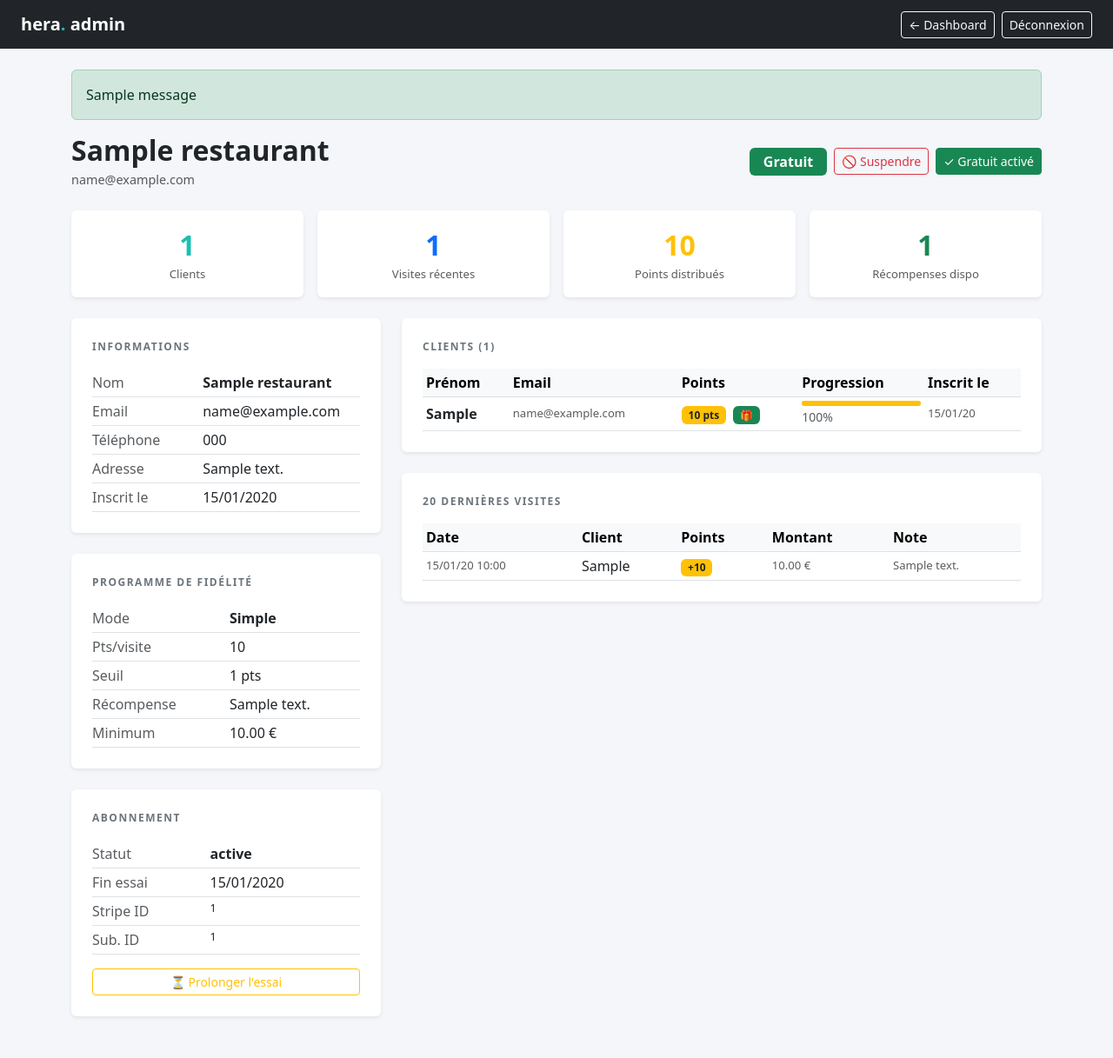
After one commit to krs12k/Hera, a Flask app: page /hera-admin/restaurant/1 in a window 1280 px wide. The commit adds this page. Shown: the whole page at 87% size. Run offline with Flask 3, Linux system fonts and the light colour scheme; a user stored in the database is signed in; tables that the repository leaves empty hold one stand-in row (values such as "Sample post"); one stand-in notice (Sample message) is shown; some libraries are stand-ins or nearby versions.

Commit message:
Admin : fiche détaillée par restaurant (clients, visites, abonnement)
Co-Authored-By: Claude Sonnet 4.6 <noreply@anthropic.com>

```diff
--- a/app.py
+++ b/app.py
@@ -934,6 +934,22 @@ def admin_reset_mdp_collaborateur(user_id):
     return redirect(url_for('admin_dashboard'))
 
 
+# ── Admin — Fiche restaurant ─────────────────────────────────────
+@app.route('/hera-admin/restaurant/<int:resto_id>')
+@admin_required
+def admin_restaurant_detail(resto_id):
+    resto = Restaurant.query.get_or_404(resto_id)
+    clients = Client.query.filter_by(restaurant_id=resto_id).order_by(Client.total_points.desc()).all()
+    visits = Visit.query.filter_by(restaurant_id=resto_id).order_by(Visit.created_at.desc()).limit(20).all()
+    now = datetime.utcnow()
+    total_points = sum(c.total_points for c in clients)
+    return render_template('admin/restaurant_detail.html',
+                           resto=resto, clients=clients, visits=visits, now=now,
+                           total_points=total_points,
+                           is_super=session.get('admin_is_super', False),
+                           admin_username=session.get('admin_username', 'admin'))
+
+
 # ── Admin — Supprimer un restaurant ─────────────────────────────
 @app.route('/hera-admin/supprimer/<int:resto_id>', methods=['POST'])
 @admin_required
--- /dev/null
+++ b/templates/admin/restaurant_detail.html
@@ -0,0 +1,333 @@
+<!DOCTYPE html>
+<html lang="fr">
+<head>
+    <meta charset="UTF-8">
+    <meta name="viewport" content="width=device-width, initial-scale=1.0">
+    <title>{{ resto.name }} — hera admin</title>
+    <link href="https://cdn.jsdelivr.net/npm/bootstrap@5.3.0/dist/css/bootstrap.min.css" rel="stylesheet">
+    <style>
+        :root { --turquoise: #1BBFB2; }
+        body { background: #f4f6f9; }
+        .navbar-brand span { color: var(--turquoise); }
+        .stat-card { border-left: 4px solid var(--turquoise); }
+        .badge-gratuit { background: #198754; }
+        .badge-actif { background: #0d6efd; }
+        .badge-essai { background: #ffc107; color: #000; }
+        .badge-expire { background: #dc3545; }
+        .badge-bloque { background: #6f42c1; }
+        .section-title {
+            font-size: 0.75rem;
+            letter-spacing: 1.5px;
+            text-transform: uppercase;
+            color: #6c757d;
+            font-weight: 600;
+            margin-bottom: 1rem;
+        }
+    </style>
+</head>
+<body>
+<nav class="navbar navbar-dark bg-dark px-4 mb-4">
+    <span class="navbar-brand fw-bold">hera<span>.</span> admin</span>
+    <div class="d-flex gap-2 align-items-center">
+        <span class="text-muted" style="font-size:0.8rem">{{ admin_username }}</span>
+        <a href="{{ url_for('admin_dashboard') }}" class="btn btn-outline-light btn-sm">← Dashboard</a>
+        <a href="{{ url_for('admin_logout') }}" class="btn btn-outline-light btn-sm">Déconnexion</a>
+    </div>
+</nav>
+
+<div class="container pb-5">
+    {% with messages = get_flashed_messages(with_categories=true) %}
+        {% for category, message in messages %}
+            <div class="alert alert-{{ category }}">{{ message }}</div>
+        {% endfor %}
+    {% endwith %}
+
+    <!-- En-tête restaurant -->
+    <div class="d-flex align-items-center gap-3 mb-4 flex-wrap">
+        <div>
+            <h2 class="fw-bold mb-1">{{ resto.name }}</h2>
+            <div class="text-muted" style="font-size:0.9rem">{{ resto.email }}</div>
+        </div>
+        <div class="ms-md-auto d-flex gap-2 flex-wrap">
+            {% if resto.subscription_status == 'blocked' %}
+                <span class="badge badge-bloque fs-6 px-3 py-2">🚫 Suspendu</span>
+            {% elif resto.is_free %}
+                <span class="badge badge-gratuit fs-6 px-3 py-2">Gratuit</span>
+            {% elif resto.subscription_status == 'active' %}
+                <span class="badge badge-actif fs-6 px-3 py-2">Abonné</span>
+            {% elif resto.subscription_status == 'trial' and resto.trial_ends_at and resto.trial_ends_at > now %}
+                <span class="badge badge-essai fs-6 px-3 py-2">Essai — jusqu'au {{ resto.trial_ends_at.strftime('%d/%m/%Y') }}</span>
+            {% else %}
+                <span class="badge badge-expire fs-6 px-3 py-2">Expiré</span>
+            {% endif %}
+            <!-- Actions rapides -->
+            <form method="POST" action="{{ url_for('admin_toggle_block', resto_id=resto.id) }}" class="d-inline">
+                <input type="hidden" name="csrf_token" value="{{ csrf_token() }}">
+                <button class="btn btn-sm {{ 'btn-outline-success' if resto.subscription_status == 'blocked' else 'btn-outline-danger' }}">
+                    {{ '🔓 Débloquer' if resto.subscription_status == 'blocked' else '🚫 Suspendre' }}
+                </button>
+            </form>
+            <form method="POST" action="{{ url_for('admin_toggle_free', resto_id=resto.id) }}" class="d-inline">
+                <input type="hidden" name="csrf_token" value="{{ csrf_token() }}">
+                <button class="btn btn-sm {{ 'btn-success' if resto.is_free else 'btn-outline-success' }}">
+                    {{ '✓ Gratuit activé' if resto.is_free else '🎁 Rendre gratuit' }}
+                </button>
+            </form>
+        </div>
+    </div>
+
+    <!-- Stats clés -->
+    <div class="row g-3 mb-4">
+        <div class="col-6 col-md-3">
+            <div class="card border-0 shadow-sm stat-card p-3 text-center">
+                <div class="fs-2 fw-bold" style="color:var(--turquoise)">{{ clients|length }}</div>
+                <div class="text-muted" style="font-size:0.82rem">Clients</div>
+            </div>
+        </div>
+        <div class="col-6 col-md-3">
+            <div class="card border-0 shadow-sm p-3 text-center" style="border-left:4px solid #0d6efd">
+                <div class="fs-2 fw-bold text-primary">{{ visits|length }}</div>
+                <div class="text-muted" style="font-size:0.82rem">Visites récentes</div>
+            </div>
+        </div>
+        <div class="col-6 col-md-3">
+            <div class="card border-0 shadow-sm p-3 text-center" style="border-left:4px solid #ffc107">
+                <div class="fs-2 fw-bold text-warning">{{ total_points }}</div>
+                <div class="text-muted" style="font-size:0.82rem">Points distribués</div>
+            </div>
+        </div>
+        <div class="col-6 col-md-3">
+            <div class="card border-0 shadow-sm p-3 text-center" style="border-left:4px solid #198754">
+                <div class="fs-2 fw-bold text-success">
+                    {% set eligible = clients|selectattr('total_points', 'ge', resto.reward_threshold)|list %}
+                    {{ eligible|length }}
+                </div>
+                <div class="text-muted" style="font-size:0.82rem">Récompenses dispo</div>
+            </div>
+        </div>
+    </div>
+
+    <div class="row g-4">
+        <!-- Colonne gauche -->
+        <div class="col-md-4">
+            <!-- Infos de base -->
+            <div class="card border-0 shadow-sm mb-4">
+                <div class="card-body p-4">
+                    <div class="section-title">Informations</div>
+                    <table class="table table-sm mb-0">
+                        <tr>
+                            <td class="text-muted ps-0" style="width:40%">Nom</td>
+                            <td class="fw-semibold">{{ resto.name }}</td>
+                        </tr>
+                        <tr>
+                            <td class="text-muted ps-0">Email</td>
+                            <td>{{ resto.email }}</td>
+                        </tr>
+                        {% if resto.phone %}
+                        <tr>
+                            <td class="text-muted ps-0">Téléphone</td>
+                            <td>{{ resto.phone }}</td>
+                        </tr>
+                        {% endif %}
+                        {% if resto.address %}
+                        <tr>
+                            <td class="text-muted ps-0">Adresse</td>
+                            <td>{{ resto.address }}</td>
+                        </tr>
+                        {% endif %}
+                        <tr>
+                            <td class="text-muted ps-0">Inscrit le</td>
+                            <td>{{ resto.created_at.strftime('%d/%m/%Y') }}</td>
+                        </tr>
+                    </table>
+                </div>
+            </div>
+
+            <!-- Paramètres fidélité -->
+            <div class="card border-0 shadow-sm mb-4">
+                <div class="card-body p-4">
+                    <div class="section-title">Programme de fidélité</div>
+                    <table class="table table-sm mb-0">
+                        <tr>
+                            <td class="text-muted ps-0">Mode</td>
+                            <td class="fw-semibold">{{ 'Par produits' if resto.point_mode == 'products' else 'Simple' }}</td>
+                        </tr>
+                        <tr>
+                            <td class="text-muted ps-0">Pts/visite</td>
+                            <td>{{ resto.points_per_visit }}</td>
+                        </tr>
+                        <tr>
+                            <td class="text-muted ps-0">Seuil</td>
+                            <td>{{ resto.reward_threshold }} pts</td>
+                        </tr>
+                        <tr>
+                            <td class="text-muted ps-0">Récompense</td>
+                            <td>{{ resto.reward_description }}</td>
+                        </tr>
+                        {% if resto.minimum_amount > 0 %}
+                        <tr>
+                            <td class="text-muted ps-0">Minimum</td>
+                            <td>{{ "%.2f"|format(resto.minimum_amount) }} €</td>
+                        </tr>
+                        {% endif %}
+                    </table>
+                </div>
+            </div>
+
+            <!-- Abonnement -->
+            <div class="card border-0 shadow-sm">
+                <div class="card-body p-4">
+                    <div class="section-title">Abonnement</div>
+                    <table class="table table-sm mb-0">
+                        <tr>
+                            <td class="text-muted ps-0">Statut</td>
+                            <td class="fw-semibold">{{ resto.subscription_status }}</td>
+                        </tr>
+                        {% if resto.trial_ends_at %}
+                        <tr>
+                            <td class="text-muted ps-0">Fin essai</td>
+                            <td>{{ resto.trial_ends_at.strftime('%d/%m/%Y') }}</td>
+                        </tr>
+                        {% endif %}
+                        {% if resto.stripe_customer_id %}
+                        <tr>
+                            <td class="text-muted ps-0">Stripe ID</td>
+                            <td style="font-size:0.78rem;word-break:break-all">{{ resto.stripe_customer_id }}</td>
+                        </tr>
+                        {% endif %}
+                        {% if resto.stripe_subscription_id %}
+                        <tr>
+                            <td class="text-muted ps-0">Sub. ID</td>
+                            <td style="font-size:0.78rem;word-break:break-all">{{ resto.stripe_subscription_id }}</td>
+                        </tr>
+                        {% endif %}
+                    </table>
+                    <!-- Prolonger essai -->
+                    <button class="btn btn-sm btn-outline-warning mt-3 w-100"
+                            data-bs-toggle="modal" data-bs-target="#modalProlonger">
+                        ⏳ Prolonger l'essai
+                    </button>
+                </div>
+            </div>
+        </div>
+
+        <!-- Colonne droite -->
+        <div class="col-md-8">
+            <!-- Clients -->
+            <div class="card border-0 shadow-sm mb-4">
+                <div class="card-body p-4">
+                    <div class="section-title">Clients ({{ clients|length }})</div>
+                    {% if clients %}
+                    <div class="table-responsive">
+                        <table class="table table-sm align-middle mb-0">
+                            <thead class="table-light">
+                                <tr>
+                                    <th>Prénom</th>
+                                    <th>Email</th>
+                                    <th>Points</th>
+                                    <th>Progression</th>
+                                    <th>Inscrit le</th>
+                                </tr>
+                            </thead>
+                            <tbody>
+                                {% for client in clients %}
+                                {% set progression = [((client.total_points / resto.reward_threshold) * 100)|int, 100]|min %}
+                                <tr>
+                                    <td><strong>{{ client.first_name }}</strong></td>
+                                    <td class="text-muted" style="font-size:0.82rem">{{ client.email }}</td>
+                                    <td>
+                                        <span class="badge bg-warning text-dark">{{ client.total_points }} pts</span>
+                                        {% if client.total_points >= resto.reward_threshold %}
+                                            <span class="badge bg-success ms-1">🎁</span>
+                                        {% endif %}
+                                    </td>
+                                    <td style="min-width:90px">
+                                        <div class="progress" style="height:6px">
+                                            <div class="progress-bar bg-warning" style="width:{{ progression }}%"></div>
+                                        </div>
+                                        <small class="text-muted">{{ progression }}%</small>
+                                    </td>
+                                    <td class="text-muted" style="font-size:0.82rem">{{ client.created_at.strftime('%d/%m/%y') }}</td>
+                                </tr>
+                                {% endfor %}
+                            </tbody>
+                        </table>
+                    </div>
+                    {% else %}
+                    <p class="text-muted mb-0">Aucun client inscrit.</p>
+                    {% endif %}
+                </div>
+            </div>
+
+            <!-- 20 dernières visites -->
+            <div class="card border-0 shadow-sm">
+                <div class="card-body p-4">
+                    <div class="section-title">20 dernières visites</div>
+                    {% if visits %}
+                    <div class="table-responsive">
+                        <table class="table table-sm align-middle mb-0">
+                            <thead class="table-light">
+                                <tr>
+                                    <th>Date</th>
+                                    <th>Client</th>
+                                    <th>Points</th>
+                                    <th>Montant</th>
+                                    <th>Note</th>
+                                </tr>
+                            </thead>
+                            <tbody>
+                                {% for visit in visits %}
+                                {% set client = visit.client %}
+                                <tr>
+                                    <td class="text-muted" style="white-space:nowrap;font-size:0.82rem">{{ visit.created_at.strftime('%d/%m/%y %H:%M') }}</td>
+                                    <td>{{ client.first_name if client else '—' }}</td>
+                                    <td><span class="badge bg-warning text-dark">+{{ visit.points_earned }}</span></td>
+                                    <td class="text-muted" style="font-size:0.82rem">
+                                        {% if visit.amount_spent %}{{ "%.2f"|format(visit.amount_spent) }} €{% else %}—{% endif %}
+                                    </td>
+                                    <td class="text-muted" style="font-size:0.82rem">{{ visit.note or '—' }}</td>
+                                </tr>
+                                {% endfor %}
+                            </tbody>
+                        </table>
+                    </div>
+                    {% else %}
+                    <p class="text-muted mb-0">Aucune visite enregistrée.</p>
+                    {% endif %}
+                </div>
+            </div>
+        </div>
+    </div>
+</div>
+
+<!-- Modal prolonger essai -->
+<div class="modal fade" id="modalProlonger" tabindex="-1">
+    <div class="modal-dialog modal-dialog-centered">
+        <div class="modal-content">
+            <form method="POST" action="{{ url_for('admin_prolonger', resto_id=resto.id) }}">
+                <input type="hidden" name="csrf_token" value="{{ csrf_token() }}">
+                <div class="modal-header">
+                    <h5 class="modal-title fw-bold">Prolonger l'essai</h5>
+                    <button type="button" class="btn-close" data-bs-dismiss="modal"></button>
+                </div>
+                <div class="modal-body">
+                    <p>Restaurant : <strong>{{ resto.name }}</strong></p>
+                    <label class="form-label">Nombre de jours à ajouter</label>
+                    <select name="jours" class="form-select">
+                        <option value="7">7 jours</option>
+                        <option value="14" selected>14 jours</option>
+                        <option value="30">30 jours</option>
+                    </select>
+                </div>
+                <div class="modal-footer">
+                    <button type="button" class="btn btn-outline-secondary" data-bs-dismiss="modal">Annuler</button>
+                    <button type="submit" class="btn btn-warning fw-bold">Prolonger</button>
+                </div>
+            </form>
+        </div>
+    </div>
+</div>
+
+<script src="https://cdn.jsdelivr.net/npm/bootstrap@5.3.0/dist/js/bootstrap.bundle.min.js"></script>
+</body>
+</html>
```
Also changed, not shown: templates/admin/dashboard.html (+6 -1 lines).
